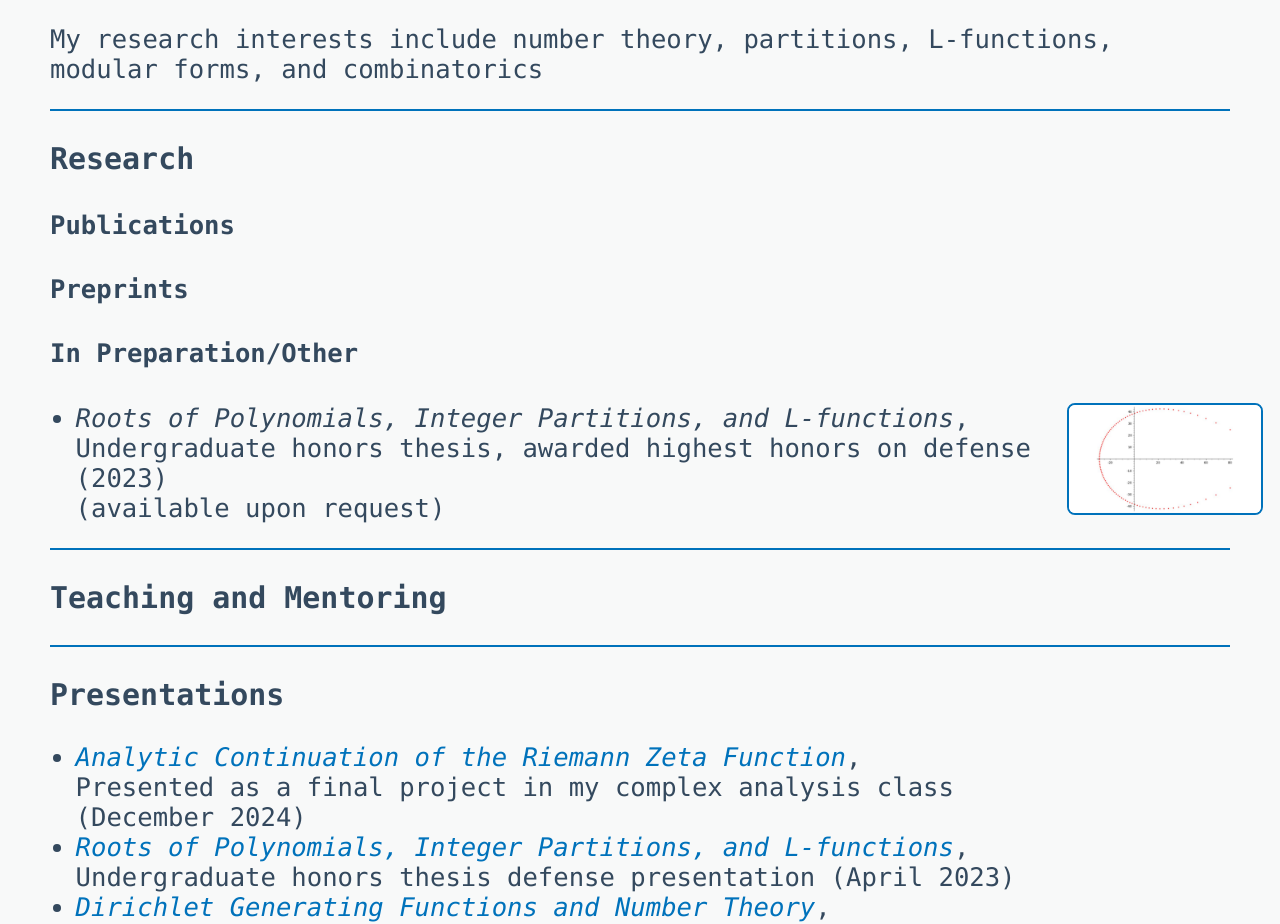
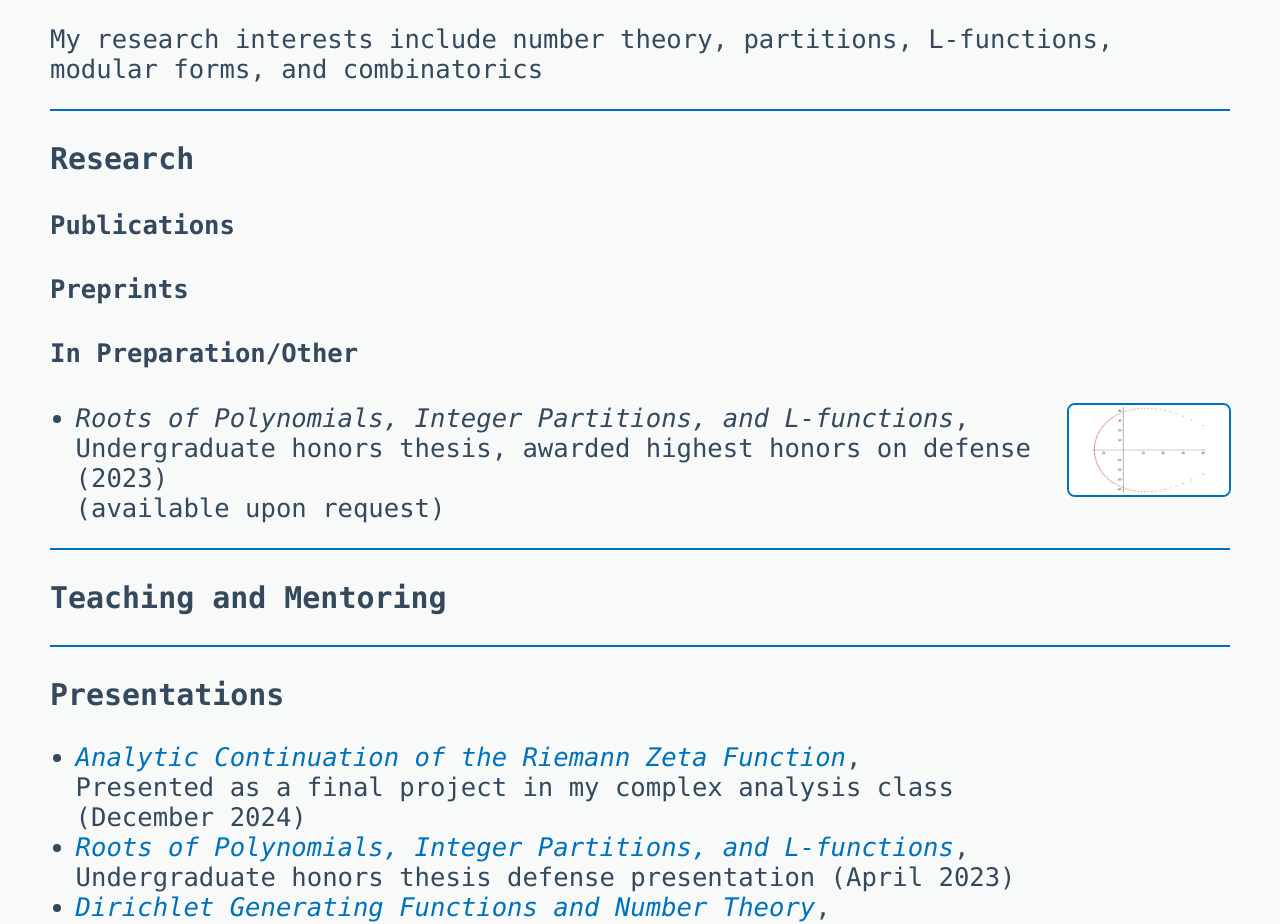
Before and after one commit to jhunt7/jhunt7.github.io, a Jekyll site: the page index.html, which Jekyll copies as it is, in a window 1280 px wide. Shown: the part 513-1437 px from the top of the page. Built offline with Jekyll 4.4.1, drawn with Linux system fonts in a browser that asks for light colours.

Commit message:
Update index.html

```diff
--- a/index.html
+++ b/index.html
@@ -81,8 +81,8 @@
         <li><i>Roots of Polynomials, Integer Partitions, and L-functions</i>, </br> Undergraduate honors thesis, awarded highest honors on defense (2023) </br> (available upon request) <br>
     </div>
     <div class="paper-image">
-      <a href="horseshoe.jpg"><img src="horseshoe.jpg" height="108"
-    width="192" style="border:2px solid #0072BB;border-radius:8px"></a>
+      <a href="horseshoe.jpg"><img src="horseshoe.jpg" height="90"
+    width="160" style="border:2px solid #0072BB;border-radius:8px"></a>
     </div>
 </ul>
 
```
